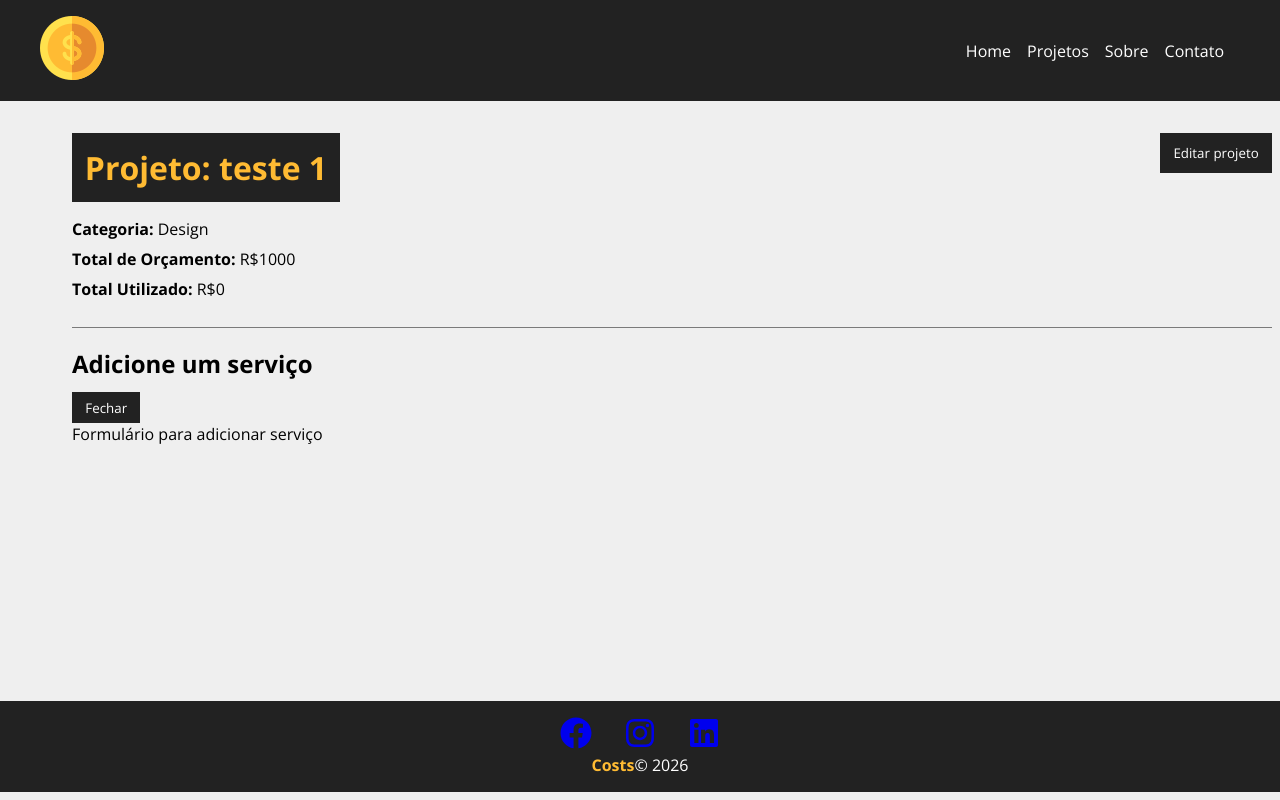
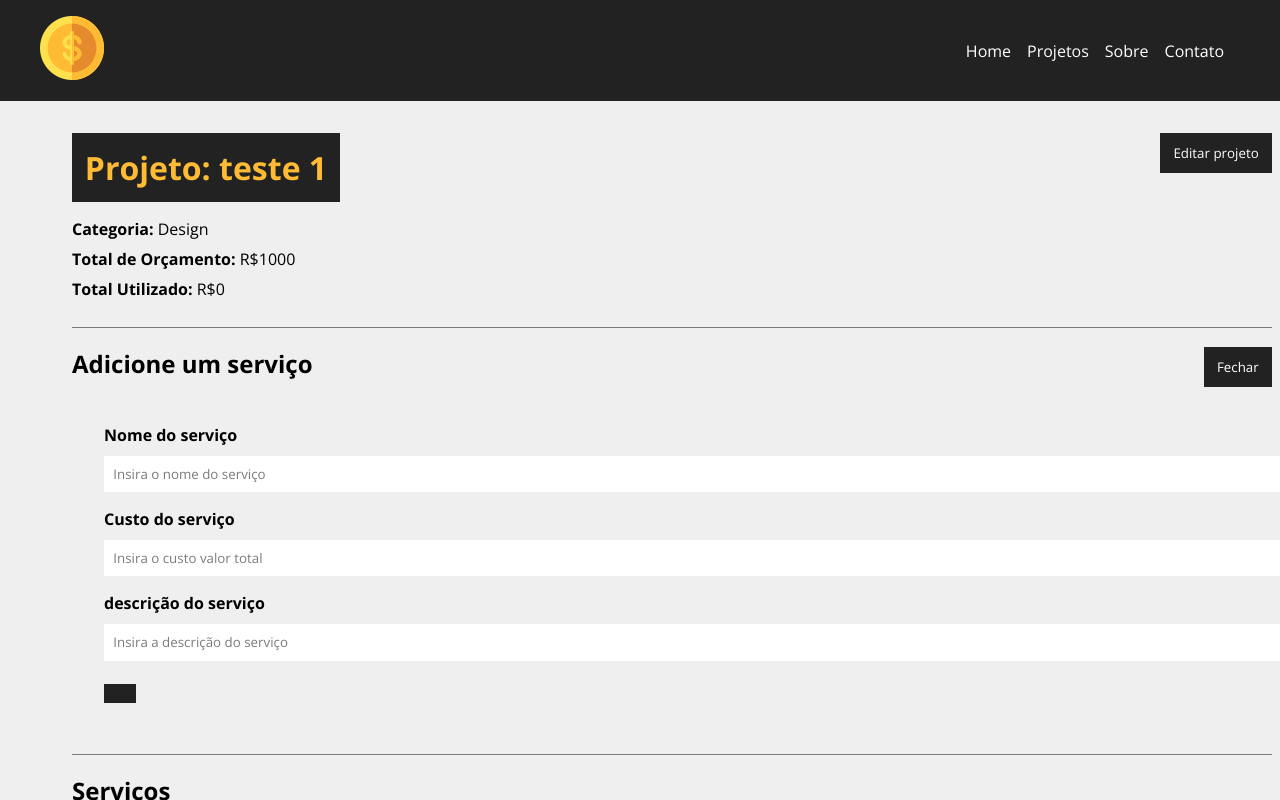
Before and after one commit to EvertonDiasBrito/projeto-custos, a React (Vite) app: page /projeto/2219 in a window 1280 px wide. Both pictures are taken after a click on the button "Adicionar serviço". Shown: the top 800 px of the page. Built offline with nearby package versions, Linux system fonts and the light colour scheme; data requests are answered from the project's data file.

Commit message:
area de servicos com erros

```diff
--- a/src/components/pages/Projeto.module.css
+++ b/src/components/pages/Projeto.module.css
@@ -7,7 +7,7 @@
 .projeto_detalhes p {
     margin-bottom: 0.5em;
 }
-.projeto_detalhes h1{
+.projeto_detalhes h1 {
     background-color: #222;
     color: #ffbb33;
     padding: 0.4em;
@@ -18,7 +18,7 @@
 }
 
 .detalhes_container,
-.service_from_comtainer {
+.service_from_container {
     border-bottom: 1px solid #7a7a7a;
     margin-bottom: 1.2em;
     padding-bottom: 1.2em;
--- a/src/components/pages/Projeto.tsx
+++ b/src/components/pages/Projeto.tsx
@@ -5,6 +5,7 @@ import { useState, useEffect } from 'react';
 import Loading from '../layout/Loading';
 import Container from '../layout/Container';
 import ProjetoForm from '../projetos/ProjetoForm';
+import ServiceForm from '../servicos/ServiceForm';
 import Message from './Message';
 
 function Projeto() {
@@ -64,6 +65,10 @@ function Projeto() {
     .catch((err) => console.log(err));
     }
 
+    function creatService(projeto: any) {
+
+    }
+
     function toggleProjetoForm() {
         setShowProjetoForm(!showProjetoForm);
     }
@@ -103,15 +108,23 @@ function Projeto() {
                                 </div>
                             )}
                         </div>
-                        <div className={styles.servive_form_container}>
+                        <div className={styles.service_from_container}>
                             <h2>Adicione um serviço</h2>
                             <button className={styles.btn} onClick={toggleServiceForm}>
-                                {!showServiceForm ? "Adicionar serviço" : "Fechar"}
+                                {!showServiceForm ? 'Adicionar serviço' : 'Fechar'}
                             </button>
-                            <div className={styles.projeto_info}>
-                                {showServiceForm && <div>Formulário para adicionar serviço</div>}
-                            </div>
+                                <div className={styles.projeto_info}>
+                                    {showServiceForm && <ServiceForm
+                                        HanddleSubmit={creatService}
+                                        btnText="Adicionar serviço"
+                                        projetoData={projeto}
+                                    />}
+                                </div>
                         </div>
+                        <h2>Serviços</h2>
+                        <Container customClass='start'>
+                            <p> itens do serviços </p>
+                        </Container>
                     </Container>
                 </div>
             ) : (
--- /dev/null
+++ b/src/components/servicos/ServiceForm.tsx
@@ -0,0 +1,62 @@
+import {useState} from 'react';
+
+import Input from '../formularios/Input';
+import SubmitButton from '../formularios/SubmitButton';
+
+import styles from "../projetos/ProjetoForm.module.css";
+
+
+function ServiceForm(HanddleSubmit, btnText, projetoData) {
+    const [formData, setFormData] = useState({
+        name: '',
+        cost: '',
+        description: ''
+    });
+
+    function submit() {
+
+
+    }
+
+    function hanndeOnChange(e: React.ChangeEvent<HTMLInputElement>) {
+        const { name, value } = e.target;
+        setFormData(prev => ({
+            ...prev,
+            [name]: value
+        }));
+    }
+
+    return (
+        <form onSubmit={submit} className={styles.form}>
+            <Input
+                type="text"
+                text='Nome do serviço'
+                name="name"
+                placeholder="Insira o nome do serviço"
+                value={formData.name}
+                handleOnChange={hanndeOnChange}
+            />
+
+            <Input
+                type="number"
+                text='Custo do serviço'
+                name="cost"
+                placeholder="Insira o custo valor total"
+                value={formData.cost}
+                handleOnChange={hanndeOnChange}
+            />
+            <Input
+                type="text"
+                text='descrição do serviço'
+                name="description"
+                placeholder="Insira a descrição do serviço"
+                value={formData.description}
+                handleOnChange={hanndeOnChange}
+            />
+
+            <SubmitButton text={btnText}/>
+        </form>
+    )
+}
+
+export default ServiceForm;
```
